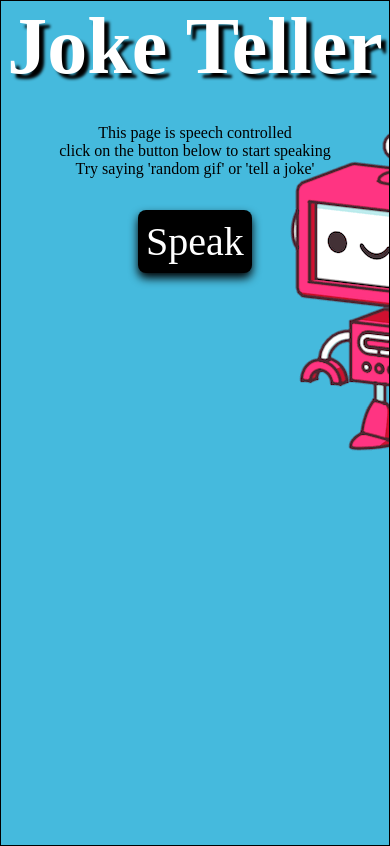
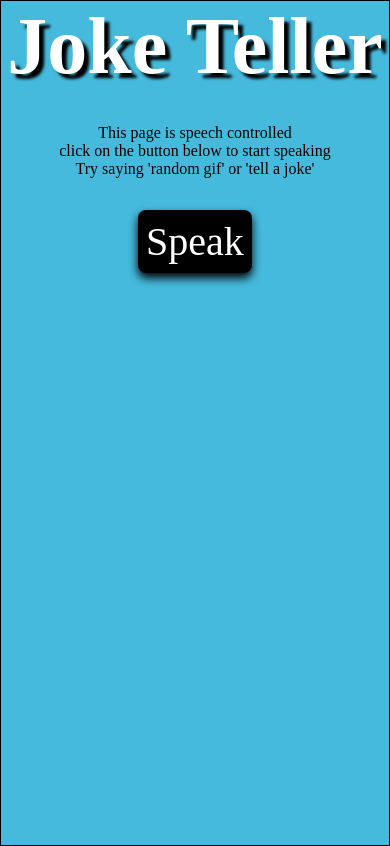
Before and after one commit to lucvankerkvoort/20DaysOfJavaScript, a React (Create React App) app: page / in a window 390 px wide. Built offline with nearby package versions, Linux system fonts and the light colour scheme; no server answers; a web font is replaced by a local one.

Commit message:
fix(JokeTeller) fixed the background responsive behaviour

```diff
--- a/src/Projects/JokeTeller/styles.js
+++ b/src/Projects/JokeTeller/styles.js
@@ -6,7 +6,10 @@ export const Background = styled.div`
   background-color: #45badd;
   background-image: url("./robot.gif");
   background-repeat: no-repeat;
-  background-position: left center top;
+  background-position: 0% 0%;
+
+  @media (max-width: 1200px) {
+    background: #45badd;
 `;
 
 export const Wrapper = styled.div`
```
